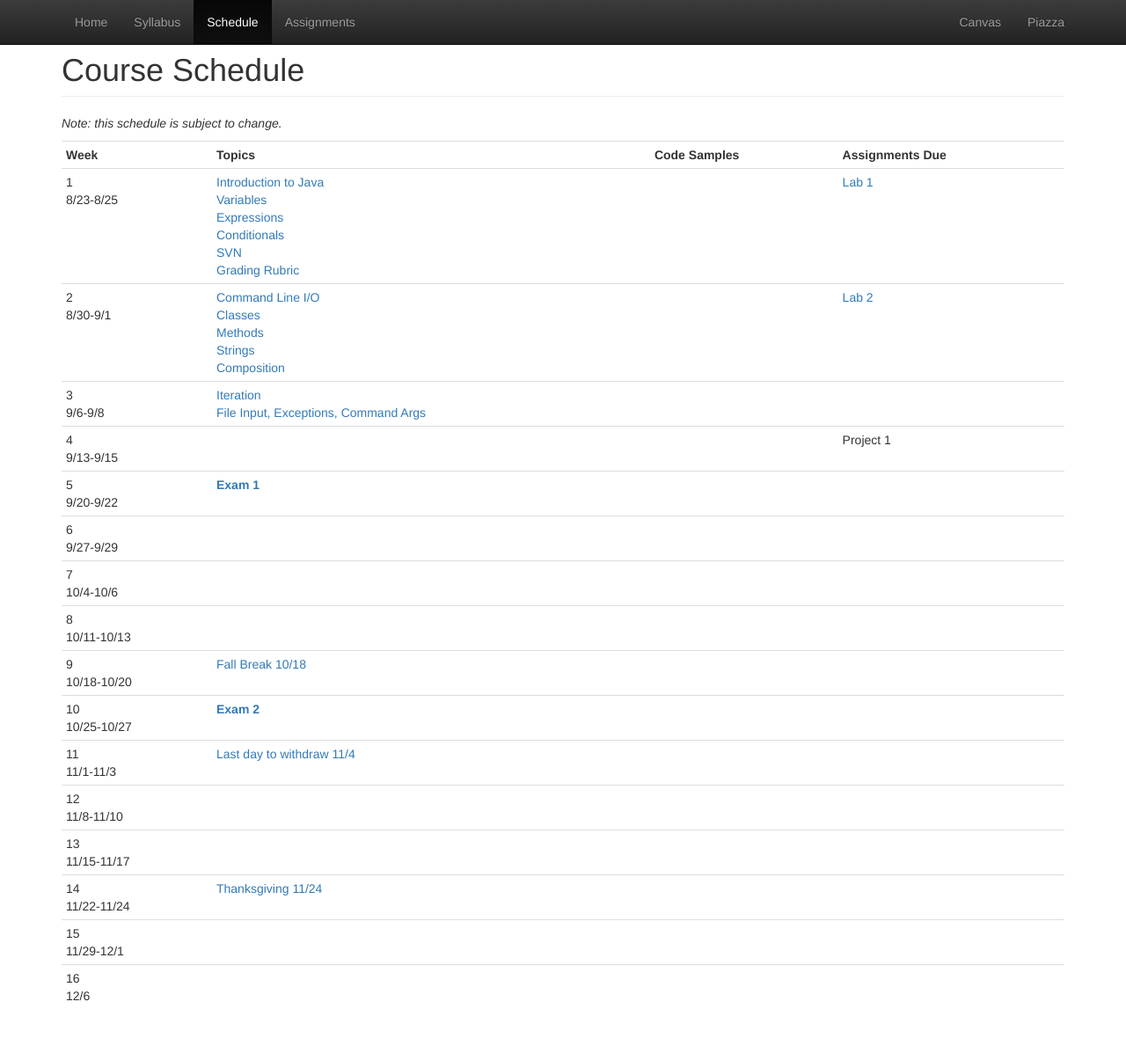
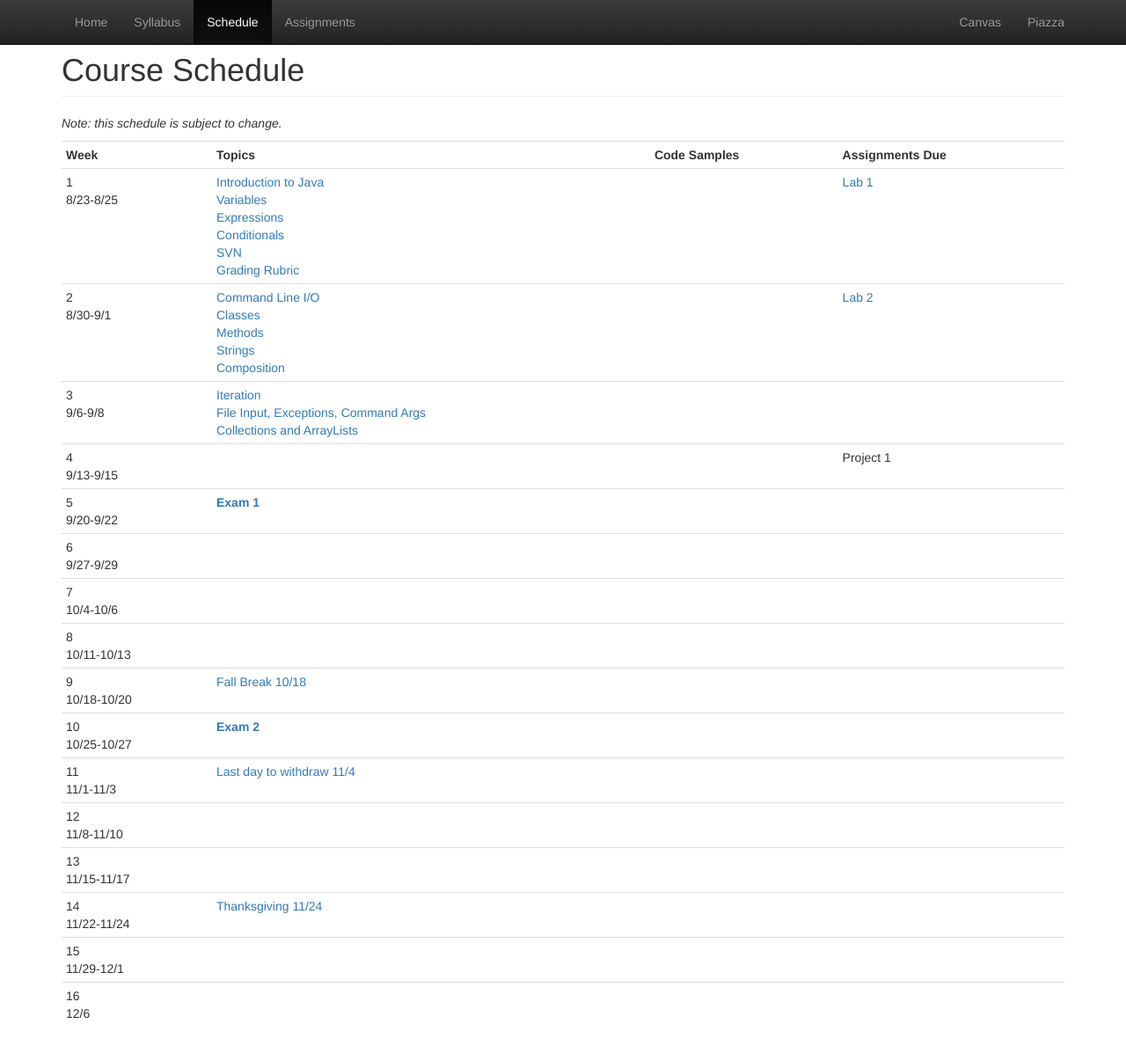
Before and after one commit to CS112-F16/cs112-f16.github.io, a Jekyll site: the page built from schedule.html, in a window 1280 px wide and 1207 px high. Shown: the top 1197 px of the window at 88% size. Built offline with Jekyll 4.4.1, drawn with Linux system fonts in a browser that asks for light colours.

Commit message:
update with collections notes

```diff
--- a/schedule.html
+++ b/schedule.html
@@ -46,6 +46,7 @@
       <td>
       <a href="https://github.com/CS112-F16/notes/blob/master/iteration.md">Iteration</a><br/>
       <a href="https://github.com/CS112-F16/notes/blob/master/fileinput.md">File Input, Exceptions, Command Args</a><br/>
+      <a href="https://github.com/CS112-F16/notes/blob/master/collections.md">Collections and ArrayLists</a><br/>
       </td>
       <td></td>
       <td></td>
```
